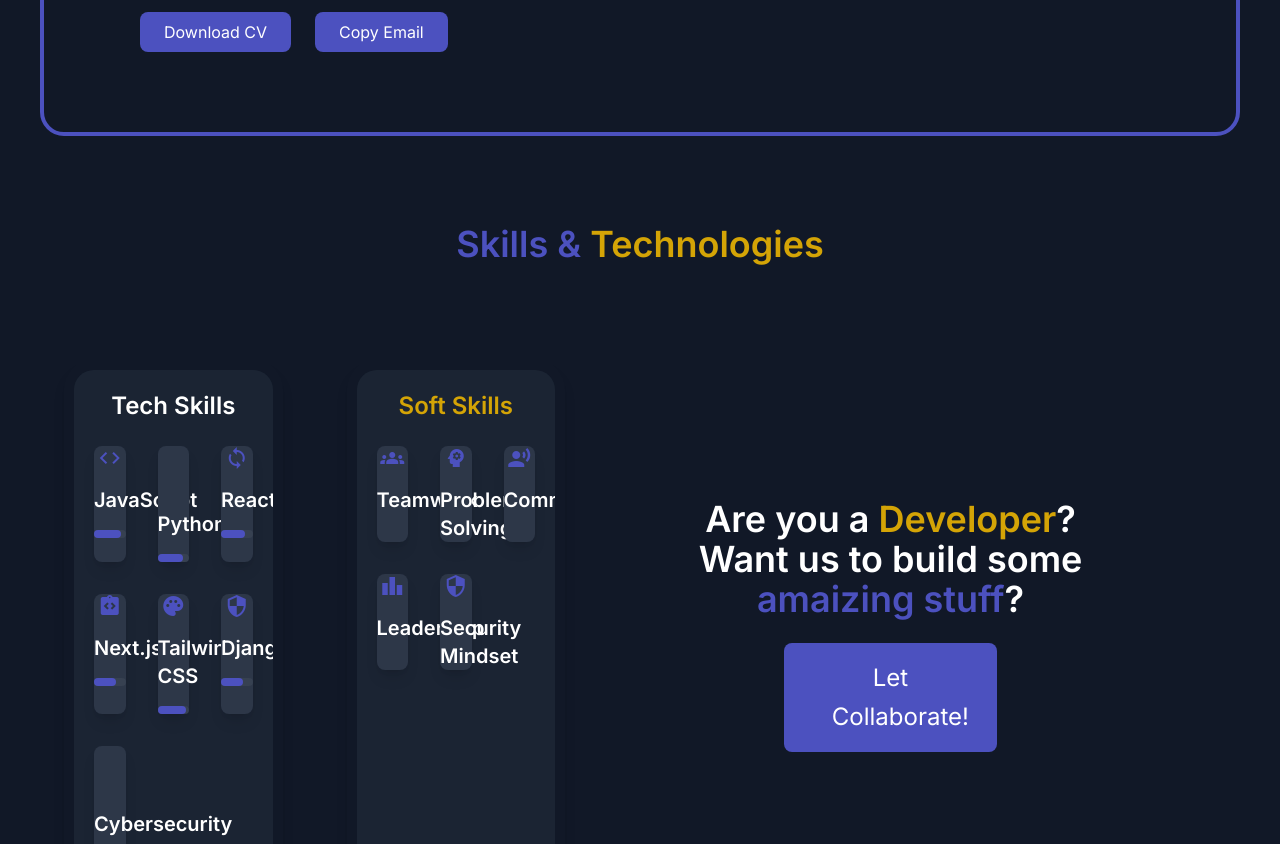
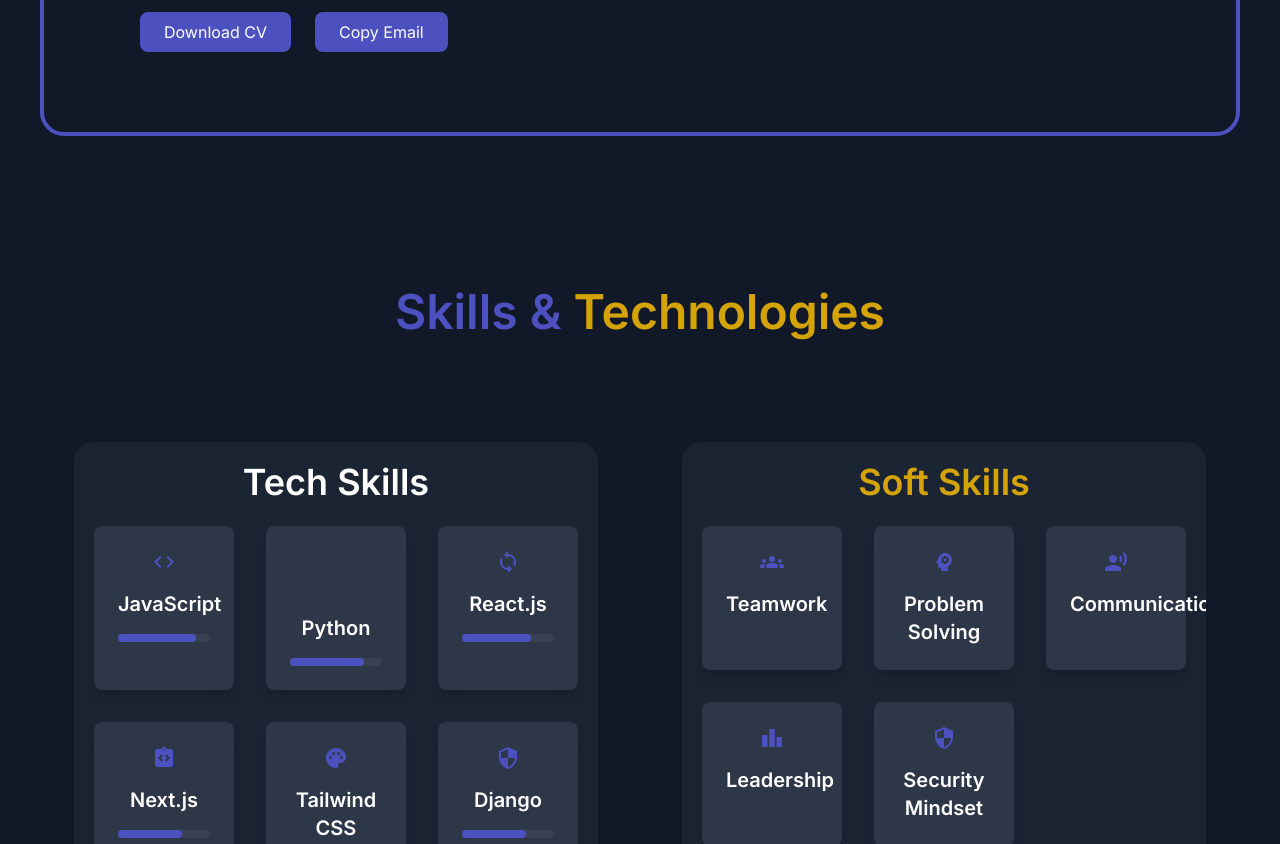
Before and after one commit to Kevrollin/Kelvin_Mukaria_Portfolio, a Next.js app: page / in a window 1280 px wide. Shown: the part 1440-2284 px from the top of the page. Built offline with nearby package versions, Linux system fonts and the light colour scheme.

Commit message:
Found and fixed the errors

```diff
--- a/components/SkillsCard.js
+++ b/components/SkillsCard.js
@@ -2,7 +2,7 @@
 
 const SkillsCard = ({ icon, title, level }) => {
   return (
-    <div className="bg-darkBg rounded-lg shadow-lg text-center hover:shadow-xl transition-all">
+    <div className="bg-darkBg p-6 rounded-lg shadow-lg text-center hover:shadow-xl transition-all">
       {/* Icon */}
       <div className="flex justify-center mb-4">
         {/* Display an image icon for tech skills like Python logo */}
--- a/pages/index.js
+++ b/pages/index.js
@@ -120,7 +120,7 @@
             />
           </div>
         </div>
-        <div className='bg-gray-900'>
+        <div className='py-16 bg-gray-900'>
           <Skills />
         </div>
       </section>
--- a/pages/skills.js
+++ b/pages/skills.js
@@ -88,15 +88,15 @@
 
   return (
     <section className="skills py-10 bg-gray-900 text-white">
-      <h2 className="text-4xl text-dark font-semibold text-primary mb-12 text-center py-12">
+      <h2 className="text-5xl text-dark font-semibold text-primary mb-12 text-center py-12">
         Skills & <span className="text-warning">Technologies</span>
       </h2>
-      <div className="w-full text-center flex flex-col-2 items-center px-4 md:px-8">
+      <div className="w-full text-center flex flex-col items-center px-4 md:px-8">
         {/* Tech Skills and Soft Skills Layout */}
         <div className="flex flex-col sm:flex-col lg:flex-row justify-center gap-8 sm:gap-16">
           {/* Tech Skills */}
           <div className="w-full p-6 bg-gray-800 bg-opacity-80 border border-gray-600 rounded-lg shadow-lg skill-card">
-            <h3 className="text-2xl font-semibold text-white mb-6">Tech Skills</h3>
+            <h3 className="text-4xl font-semibold text-white mb-6">Tech Skills</h3>
             <div className="grid grid-cols-1 sm:grid-cols-3 lg:grid-cols-3 gap-8">
               {techSkills.map((skill, index) => (
                 <SkillsCard key={index} {...skill} />
@@ -106,7 +106,7 @@
 
           {/* Soft Skills */}
           <div className="w-full p-6 bg-gray-800 bg-opacity-80 border border-gray-600 rounded-lg shadow-lg skill-card">
-            <h3 className="text-2xl font-semibold text-warning mb-6">Soft Skills</h3>
+            <h3 className="text-4xl font-semibold text-warning mb-6">Soft Skills</h3>
             <div className="grid grid-cols-1 sm:grid-cols-2 lg:grid-cols-3 gap-8">
               {softSkills.map((skill, index) => (
                 <SkillsCard key={index} {...skill} />
```
